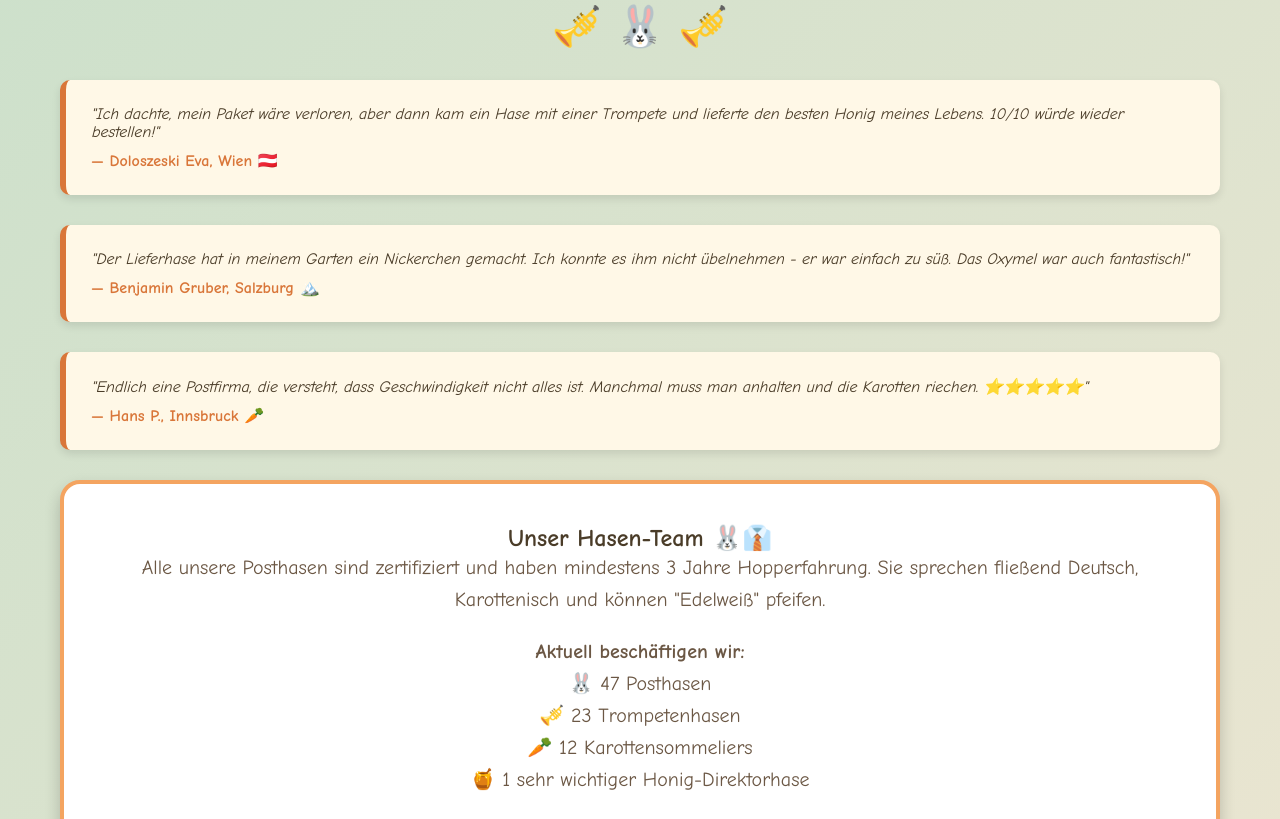
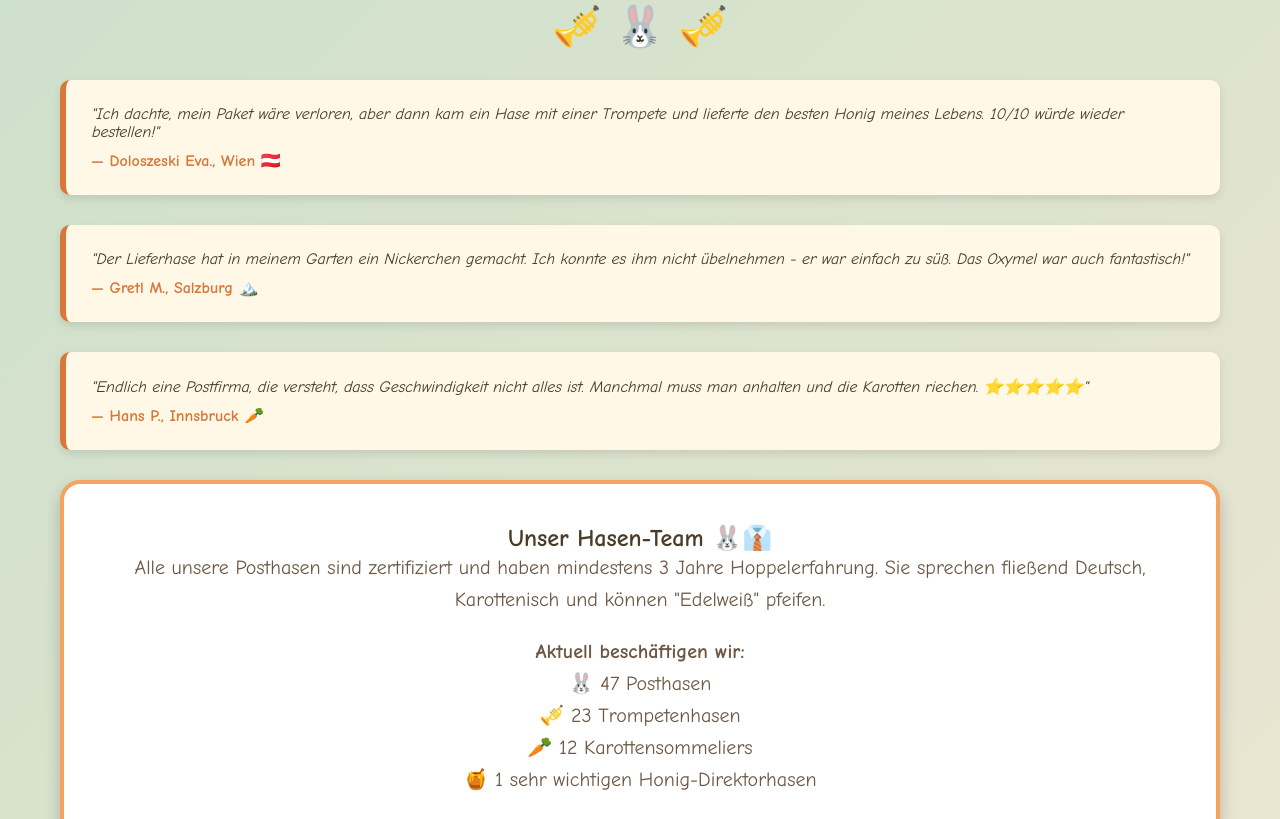
Before and after one commit to JohannesOster/oster-reichischepost, a plain HTML site: page index.html in a window 1280 px wide. Shown: the part 1659-2478 px from the top of the page. Drawn offline with Linux system fonts and the light colour scheme.

Commit message:
Update typos

```diff
--- a/index.html
+++ b/index.html
@@ -284,13 +284,13 @@
       <div class="testimonial">
         "Ich dachte, mein Paket wäre verloren, aber dann kam ein Hase mit einer Trompete und lieferte den besten Honig
         meines Lebens. 10/10 würde wieder bestellen!"
-        <div class="testimonial-author">— Doloszeski Eva, Wien 🇦🇹</div>
+        <div class="testimonial-author">— Doloszeski Eva., Wien 🇦🇹</div>
       </div>
 
       <div class="testimonial">
         "Der Lieferhase hat in meinem Garten ein Nickerchen gemacht. Ich konnte es ihm nicht übelnehmen - er war einfach
         zu süß. Das Oxymel war auch fantastisch!"
-        <div class="testimonial-author">— Benjamin Gruber, Salzburg 🏔️</div>
+        <div class="testimonial-author">— Gretl M., Salzburg 🏔️</div>
       </div>
 
       <div class="testimonial">
@@ -302,7 +302,7 @@
       <div class="hero">
         <h2>Unser Hasen-Team 🐰👔</h2>
         <p>
-          Alle unsere Posthasen sind zertifiziert und haben mindestens 3 Jahre Hopperfahrung. Sie sprechen fließend
+          Alle unsere Posthasen sind zertifiziert und haben mindestens 3 Jahre Hoppelerfahrung. Sie sprechen fließend
           Deutsch, Karottenisch und können "Edelweiß" pfeifen.
         </p>
         <p style="margin-top: 20px">
@@ -310,13 +310,18 @@
           🐰 47 Posthasen<br />
           🎺 23 Trompetenhasen<br />
           🥕 12 Karottensommeliers<br />
-          🍯 1 sehr wichtiger Honig-Direktorhase
+          🍯 1 sehr wichtigen Honig-Direktorhasen
         </p>
       </div>
 
       <div style="text-align: center; margin: 50px 0">
         <h2 style="color: #d97639; margin-bottom: 20px">Bereit für den Hoppel-Express?</h2>
-        <a class="cta-button" href="https://wa.me/4366473441312"> Jetzt Honig & Oxymel bestellen! 🍯</a>
+        <a
+          class="cta-button"
+          href="https://wa.me/4366473441312?text=Ich%20kleine%20Naschkatze%20hab%20schon%20wieder%20alles%20aufgegessen.%20K%C3%B6nntet%20ihr%20mir%20Nachschub%20bringen%3F"
+        >
+          Jetzt Honig & Oxymel bestellen! 🍯</a
+        >
       </div>
     </div>
 
```
